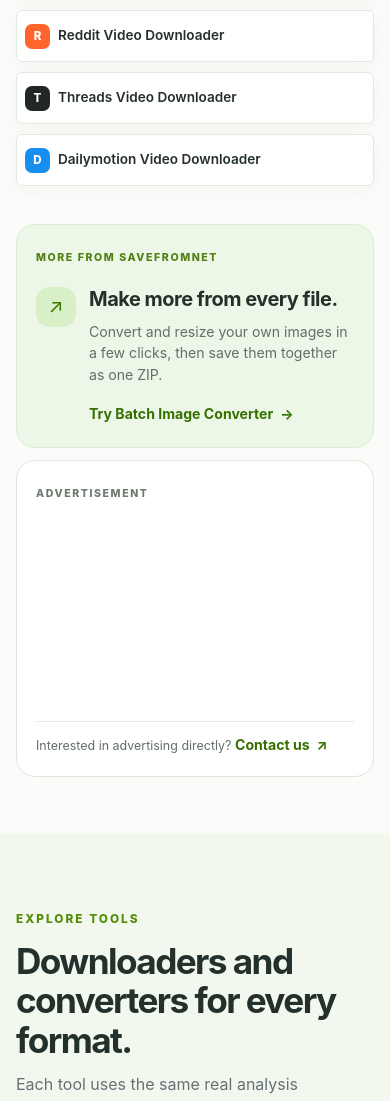
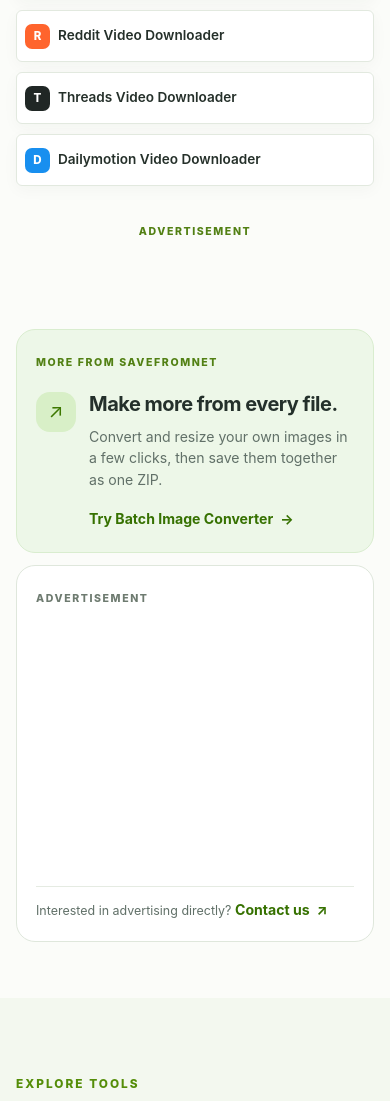
Before and after one commit to umardesignsin-sketch/savefromnetytdownloader, a Flask app: page / in a window 390 px wide. Shown: the part 1007-2108 px from the top of the page. Run offline with Flask 3, Linux system fonts and the light colour scheme; data that the repository does not hold is empty; some libraries are stand-ins or nearby versions.

Commit message:
Add responsive ad placements across SaveFromNet

```diff
--- a/site_pages.py
+++ b/site_pages.py
@@ -104,7 +104,7 @@ PAGES = (
         "privacy-policy", "Privacy Policy | SaveFromNet",
         "Learn what SaveFromNet processes when you analyze a public URL, download a file, or use the site.",
         "Privacy policy",
-        "This policy describes the current public downloader. Last updated October 7, 2026.",
+        "This policy describes the current public downloader. Last updated October 8, 2026.",
         (
             Section("Information used for a download", (
                 "When you submit a URL, the server processes that URL, the selected tool and format, and job status to complete your request. A browser identifier cookie associates an analysis and temporary download with the browser that requested it. The cookie lasts up to 30 days unless you clear it.",
@@ -121,7 +121,7 @@ PAGES = (
                 "Cloudflare and the source website necessarily process network requests needed to deliver pages or inspect a public link. Their handling of network data is governed by their own policies.",
             ), (("https://support.google.com/analytics/answer/11593727", "Google Analytics data collection"),)),
             Section("Advertising and external links", (
-                "The site loads a third-party advertising script. That provider may collect device or usage information or use its own identifiers under its policy. Links to source platforms and other websites take you to services outside SaveFromNet.",
+                "The site loads third-party advertising scripts served from bellnewyork.org. The advertising provider may collect device or usage information or use its own identifiers under its policy. Links to source platforms and other websites take you to services outside SaveFromNet.",
                 "Do not submit private, sensitive, or account-only URLs. The downloader only accepts supported public media links.",
             )),
             Section("Your choices and contact", (
--- a/static/css/polish.css
+++ b/static/css/polish.css
@@ -24,12 +24,18 @@ body { color: var(--brand-ink); background: #fbfcf9; }
 .quick-tool:hover { background: #f3faed; border-color: #b9dfa6; }
 .quick-tool.is-current { background: #ebf8df; }
 .sponsor-section { padding: 0 0 78px; background: #fbfcf9; }
+.sponsor-banner { display: flex; flex-direction: column; align-items: center; gap: 10px; padding-bottom: 28px; }
+.sponsor-banner[hidden] { display: none; }
+.sponsor-banner-slot { max-width: 100%; margin: 0 auto; text-align: center; }
 .sponsor-layout { display: grid; grid-template-columns: minmax(0, 1.3fr) minmax(0, 1fr); gap: 18px; align-items: start; }
 .sponsor-house, .sponsor-opportunity { min-width: 0; border-radius: 19px; padding: 20px 25px 25px; }
 .sponsor-house { background: #edf7e8; border: 1px solid #d9edcf; }
 .sponsor-opportunity { background: #fff; border: 1px solid #dfe7dc; }
-.sponsor-ad-slot { min-height: 190px; margin-top: 15px; }
+.sponsor-ad-slot { min-height: 250px; margin-top: 15px; }
 .sponsor-ad-slot > div { width: 100%; max-width: 100%; }
+.ad-creative { margin: 0 auto; max-width: 100%; }
+.guide-ad-slot { display: flex; flex-direction: column; align-items: center; gap: 13px; padding: 20px; border: 1px solid #dfe7dc; border-radius: 12px; background: #fff; }
+.guide-ad-slot .ad-creative { flex: none; }
 .sponsor-opportunity .sponsor-ad-footnote { margin: 12px 0 0; padding-top: 12px; border-top: 1px solid #e5ebe2; font-size: .78rem; }
 .sponsor-label { color: #528014; font-size: .66rem; font-weight: 800; letter-spacing: .15em; }
 .sponsor-opportunity .sponsor-label { color: #6e7b70; }
@@ -56,3 +62,8 @@ body { color: var(--brand-ink); background: #fbfcf9; }
   .sponsor-house-body { gap: 13px; }
   .sponsor-house-icon, .sponsor-opportunity-icon { width: 40px; height: 40px; font-size: 1.2rem; }
 }
+@media (max-width: 369px) {
+  .sponsor-opportunity { overflow: hidden; }
+  .sponsor-ad-slot { height: 213px; min-height: 213px; overflow: hidden; }
+  .sponsor-ad-slot .ad-creative { transform: scale(.85); transform-origin: top left; margin-left: calc((100% - 255px)/2); }
+}
--- /dev/null
+++ b/templates/ad_units.html
@@ -0,0 +1,14 @@
+{% macro iframe_ad(key, width, height) -%}
+<div class="ad-creative" style="width: {{ width }}px; min-height: {{ height }}px">
+  <script>
+    atOptions = {
+      'key': '{{ key }}',
+      'format': 'iframe',
+      'height': {{ height }},
+      'width': {{ width }},
+      'params': {}
+    };
+  </script>
+  <script src="https://bellnewyork.org/22/{{ key }}"></script>
+</div>
+{%- endmacro %}
--- a/templates/site.html
+++ b/templates/site.html
@@ -116,7 +116,7 @@
     <section class="guide-article section-space"><div class="container"><div class="guide-prose"><span class="section-kicker">START HERE</span><h2>Find the answer behind the download button.</h2><p>Every platform publishes media differently. These guides explain which individual links the downloader accepts, what file information it can show, and when a public-looking post is unavailable to an anonymous server.</p><p>Choose a topic below, then use the working downloader on that page with media you own or have permission to save. Available options always come from analysis of your actual link.</p></div><div class="guide-grid">{% for item in guides %}<a class="guide-card" href="{{ item.path }}"><span class="section-kicker">GUIDE {{ '%02d' | format(loop.index) }}</span><h3>{{ item.title }}</h3><p>{{ item.description }}</p><span class="guide-card-arrow">Read guide →</span></a>{% endfor %}</div></div></section>
     {% elif guide %}
     <article class="guide-article section-space"><div class="container guide-layout"><div class="guide-prose"><span class="section-kicker">PRACTICAL GUIDE</span>
-      {% for heading, paragraph in guide.sections %}<section><h2>{{ heading }}</h2><p>{{ paragraph }}</p></section>{% endfor %}<p class="rights-note">Only download content you own or have permission to use. No login, paywall, DRM, or private-access bypass is offered.</p><section class="guide-faq" id="faq"><h2>Questions about this topic</h2>{% for question, answer in guide.faq %}<details><summary>{{ question }}</summary><p>{{ answer }}</p></details>{% endfor %}</section></div><aside class="guide-aside"><div class="detail-card"><span class="section-kicker">TRY THE TOOL</span><h2>{{ tool.heading }}</h2><p>{{ tool.description }}</p><a href="{{ tool.path }}">Open {{ tool.name }} →</a></div><div class="detail-card"><span class="section-kicker">KEEP READING</span><h2>Related guides</h2>{% for item in related_guides %}<a class="guide-side-link" href="{{ item.path }}">{{ item.title }} →</a>{% endfor %}<a class="guide-side-link" href="/guides">Browse all guides →</a></div></aside></div></article>
+      {% for heading, paragraph in guide.sections %}<section><h2>{{ heading }}</h2><p>{{ paragraph }}</p></section>{% endfor %}<p class="rights-note">Only download content you own or have permission to use. No login, paywall, DRM, or private-access bypass is offered.</p><section class="guide-faq" id="faq"><h2>Questions about this topic</h2>{% for question, answer in guide.faq %}<details><summary>{{ question }}</summary><p>{{ answer }}</p></details>{% endfor %}</section></div><aside class="guide-aside"><div class="detail-card"><span class="section-kicker">TRY THE TOOL</span><h2>{{ tool.heading }}</h2><p>{{ tool.description }}</p><a href="{{ tool.path }}">Open {{ tool.name }} →</a></div><div class="detail-card"><span class="section-kicker">KEEP READING</span><h2>Related guides</h2>{% for item in related_guides %}<a class="guide-side-link" href="{{ item.path }}">{{ item.title }} →</a>{% endfor %}<a class="guide-side-link" href="/guides">Browse all guides →</a></div>{% from 'ad_units.html' import iframe_ad %}<div class="guide-ad-slot" aria-label="Advertisement"><span class="sponsor-label">ADVERTISEMENT</span>{% if guide.slug == 'video-file-size-estimates' %}{{ iframe_ad('335372e9de43bf2826e2c791db0b34a8', 160, 600) }}{% else %}{{ iframe_ad('855c420cee139d00994f3237efb192df', 160, 300) }}{% endif %}</div></aside></div></article>
     {% else %}
     {% if not tool %}
     <section class="tools-section section-space" id="popular-tools"><div class="container"><div class="section-heading"><div><span class="section-kicker">EXPLORE TOOLS</span><h2>{{ 'More ways to download and convert.' if tool else 'Downloaders and converters for every format.' }}</h2></div><p>Each tool uses the same real analysis engine and only shows available choices.</p></div><div class="tool-grid">
@@ -167,5 +167,6 @@
   {% if guide and guide.slug == 'video-file-size-estimates' %}<script type="module" src="{{ url_for('static', filename='js/size-estimator.mjs') }}"></script>{% endif %}
   {% if image_tool is defined and image_tool %}<script src="{{ url_for('static', filename='js/image-tools.js') }}" defer></script>{% endif %}
   {% if batch_tool is defined and batch_tool %}<script src="{{ url_for('static', filename='js/batch-images.js') }}" defer></script>{% endif %}
+  <script data-cfasync="false" src="https://bellnewyork.org/14/ba51614fef660ec06fedd8ab0bcef557"></script>
 </body>
 </html>
--- a/templates/sponsor_section.html
+++ b/templates/sponsor_section.html
@@ -1,4 +1,31 @@
+{% from 'ad_units.html' import iframe_ad %}
 <section class="sponsor-section" aria-label="More from SaveFromNet and advertising">
+  <div class="container sponsor-banner" aria-label="Advertisement">
+    <span class="sponsor-label">ADVERTISEMENT</span>
+    <div class="sponsor-banner-slot">
+      <script>
+        (function () {
+          var viewport = document.documentElement.clientWidth || window.innerWidth;
+          var unit = viewport >= 800
+            ? { key: 'c8d671ad1f224dacbc2bd67e33e09aad', width: 728, height: 90 }
+            : viewport >= 508
+              ? { key: 'a91b0d1b09ac06b7865ce5291520f233', width: 468, height: 60 }
+              : viewport >= 352
+                ? { key: 'f310906e903f96b502db30668f3d2381', width: 320, height: 50 }
+                : null;
+          var slot = document.currentScript.parentElement;
+          if (!unit) {
+            slot.parentElement.hidden = true;
+            return;
+          }
+          slot.style.width = unit.width + 'px';
+          slot.style.minHeight = unit.height + 'px';
+          atOptions = { key: unit.key, format: 'iframe', height: unit.height, width: unit.width, params: {} };
+          document.write('<script src="https://bellnewyork.org/22/' + unit.key + '"><\/script>');
+        })();
+      </script>
+    </div>
+  </div>
   <div class="container sponsor-layout">
     <div class="sponsor-house">
       <span class="sponsor-label">MORE FROM SAVEFROMNET</span>
@@ -20,8 +47,7 @@
     <div class="sponsor-opportunity" aria-label="Advertisement">
       <span class="sponsor-label">ADVERTISEMENT</span>
       <div class="sponsor-ad-slot">
-        <script async="async" data-cfasync="false" src="https://bellnewyork.org/21/d765f412daaaa7ed73d4fc75d6e176b9"></script>
-        <div id="container-d765f412daaaa7ed73d4fc75d6e176b9"></div>
+        {{ iframe_ad('8096c015c04997e3612febc8ea789e67', 300, 250) }}
       </div>
       <p class="sponsor-ad-footnote">Interested in advertising directly? <a href="mailto:umarisaloneenough@gmail.com?subject=SaveFromNet%20sponsorship">Contact us <span aria-hidden="true">↗</span></a></p>
     </div>
```
Also changed, not shown: tests/ads.test.mjs (added, +38 -0 lines), tests/test_ads.py (added, +30 -0 lines), tests/test_platform.py (+4 -3 lines).
